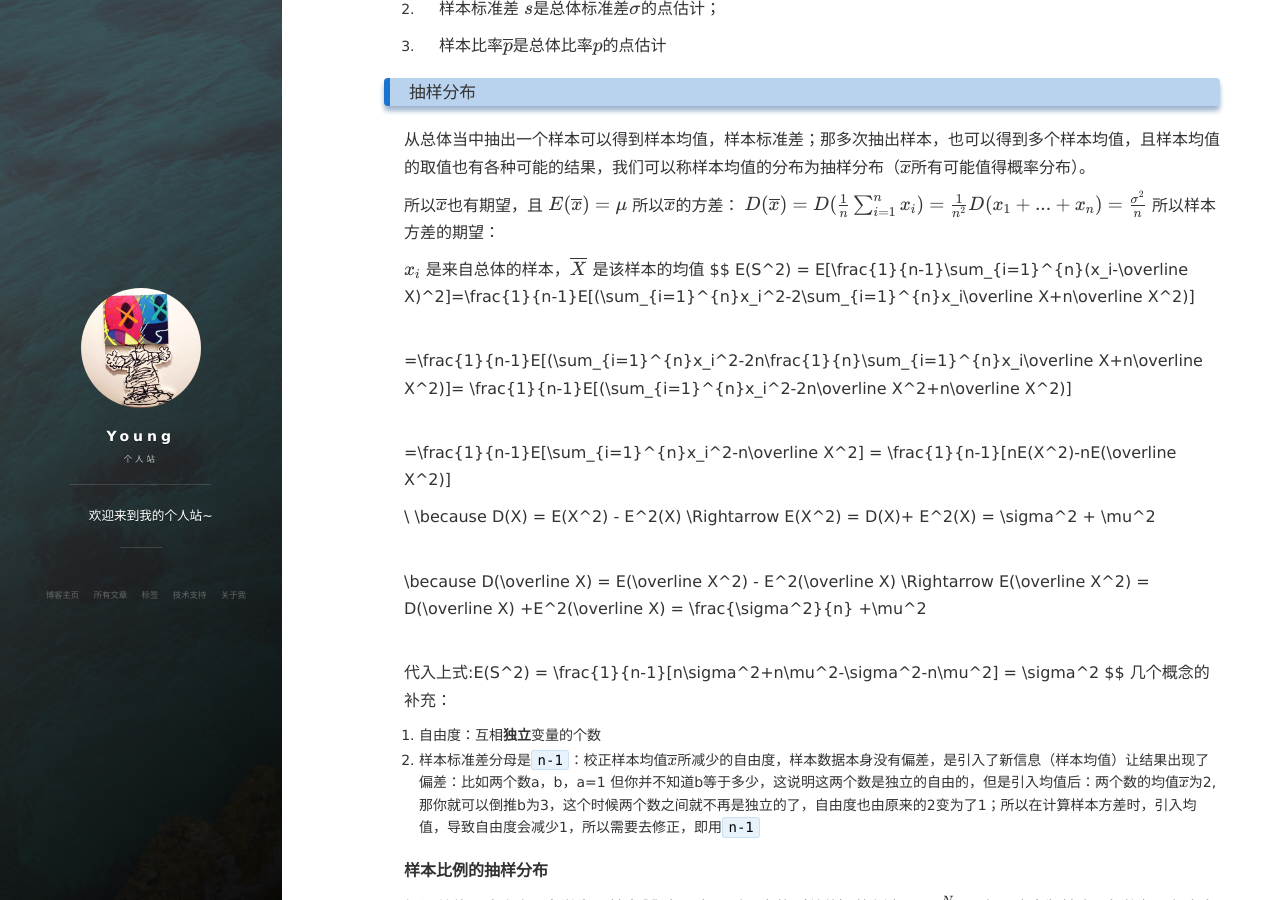
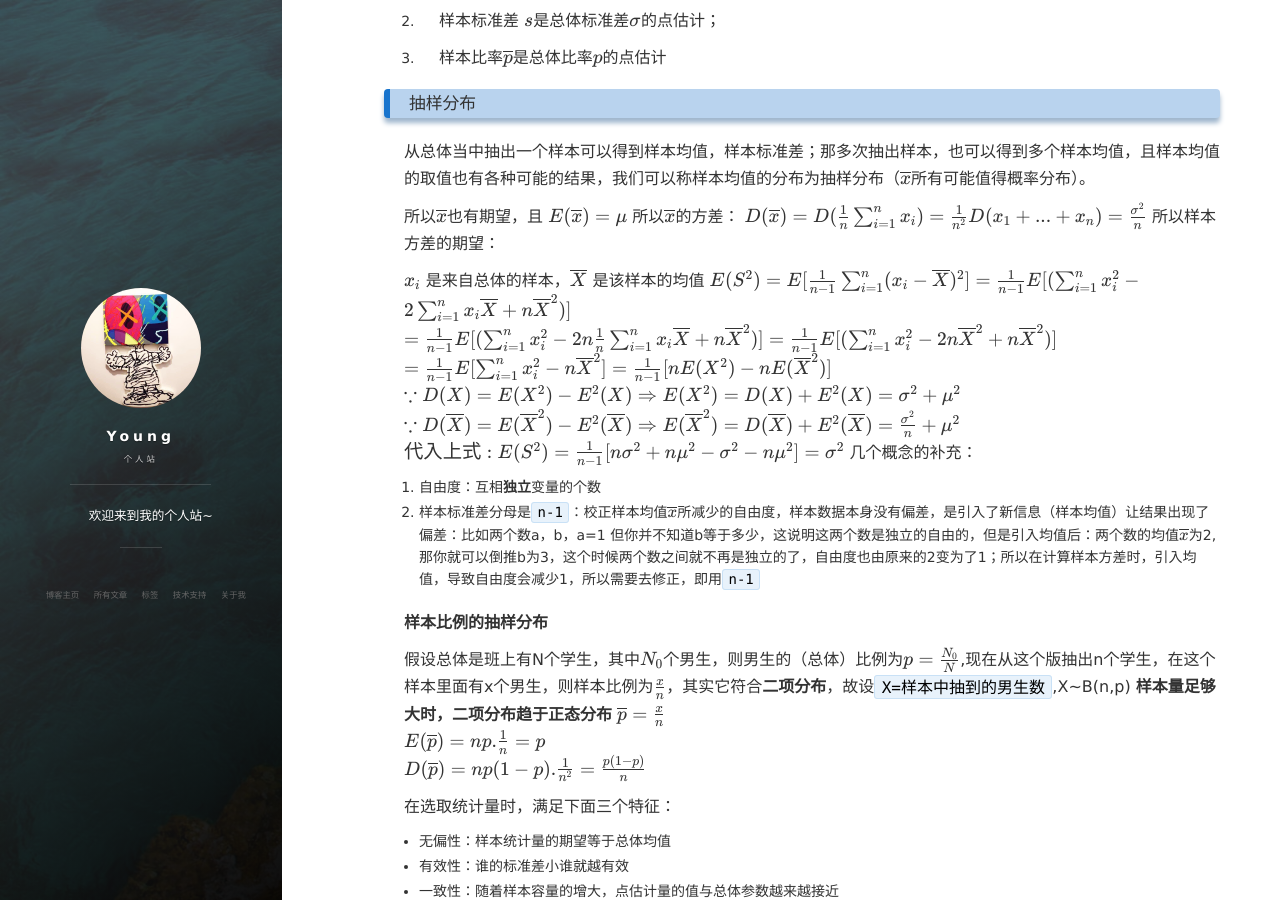
Before and after one commit to PANGZhengyang/PANGZhengyang.github.io, a Jekyll site: the page built from _posts/2020-10-03-statistical-theory-base.md, in a window 1280 px wide and 900 px high, scrolled down 5149 px. Built offline with Jekyll 4.4.1, drawn with Linux system fonts in a browser that asks for light colours; nearby versions of some CDN libraries; comment, search, counter and statistics services are not loaded; some of the changed text lies outside the part shown.

Commit message:
update
format problem

```diff
--- a/_posts/2020-10-03-statistical-theory-base.md
+++ b/_posts/2020-10-03-statistical-theory-base.md
@@ -89,13 +89,13 @@ $$
 IQR = Q_3-Q_1
 $$
 
- ### 箱型图
+### 箱型图
 
 ![](/assets/2020-10-03-statistical-theory-base1.png)
 
 虚线末尾表示原始数据最大值和最小值
 
-箱型图排查异常值的原理就是：划出上限：`$Q_3$+1.5IQR` 和下限`$Q_1$-1.5IQR`
+箱型图排查异常值的原理就是：划出上限：$Q_3$+1.5IQR 和下限$Q_1$-1.5IQR
 
 ## 统计
 
@@ -262,22 +262,12 @@ $$
 
 $x_i$ 是来自总体的样本，$\overline X$ 是该样本的均值
 $$
-E(S^2) = E[\frac{1}{n-1}\sum_{i=1}^{n}(x_i-\overline X)^2]=\frac{1}{n-1}E[(\sum_{i=1}^{n}x_i^2-2\sum_{i=1}^{n}x_i\overline X+n\overline X^2)]
-
-\\
+E(S^2) = E[\frac{1}{n-1}\sum_{i=1}^{n}(x_i-\overline X)^2]=\frac{1}{n-1}E[(\sum_{i=1}^{n}x_i^2-2\sum_{i=1}^{n}x_i\overline X+n\overline X^2)] \\
 =\frac{1}{n-1}E[(\sum_{i=1}^{n}x_i^2-2n\frac{1}{n}\sum_{i=1}^{n}x_i\overline X+n\overline X^2)]=
-\frac{1}{n-1}E[(\sum_{i=1}^{n}x_i^2-2n\overline X^2+n\overline X^2)]
-
-\\
-=\frac{1}{n-1}E[\sum_{i=1}^{n}x_i^2-n\overline X^2] = \frac{1}{n-1}[nE(X^2)-nE(\overline X^2)]
-
-\\
-\because D(X) = E(X^2) - E^2(X) \Rightarrow E(X^2) = D(X)+ E^2(X) = \sigma^2 + \mu^2
-
-\\
-\because D(\overline X) = E(\overline X^2) - E^2(\overline X) \Rightarrow E(\overline X^2) = D(\overline X) +E^2(\overline X) = \frac{\sigma^2}{n} +\mu^2
-
-\\
+\frac{1}{n-1}E[(\sum_{i=1}^{n}x_i^2-2n\overline X^2+n\overline X^2)] \\
+=\frac{1}{n-1}E[\sum_{i=1}^{n}x_i^2-n\overline X^2] = \frac{1}{n-1}[nE(X^2)-nE(\overline X^2)] \\
+\because D(X) = E(X^2) - E^2(X) \Rightarrow E(X^2) = D(X)+ E^2(X) = \sigma^2 + \mu^2 \\
+\because D(\overline X) = E(\overline X^2) - E^2(\overline X) \Rightarrow E(\overline X^2) = D(\overline X) +E^2(\overline X) = \frac{\sigma^2}{n} +\mu^2 \\
 代入上式:E(S^2) =   \frac{1}{n-1}[n\sigma^2+n\mu^2-\sigma^2-n\mu^2] = \sigma^2
 $$
 几个概念的补充：
@@ -328,6 +318,7 @@ $$
 总体比例的区间估计：
 
 因为$\overline p$抽样分布服从正态分布，且用$z_\frac{a}{2} \sigma$作为边际误差，但$p$未知不能直接使用$\sigma$，所以用$\overline p$代替$p$
+
 $$
 \overline p \pm z_\frac{a}{2} \sqrt{\frac{\overline p(1-\overline p)}{n}}
 $$
```
Also changed, not shown: _posts/2020-09-11-probability-theory.md (+1 -1 lines).
